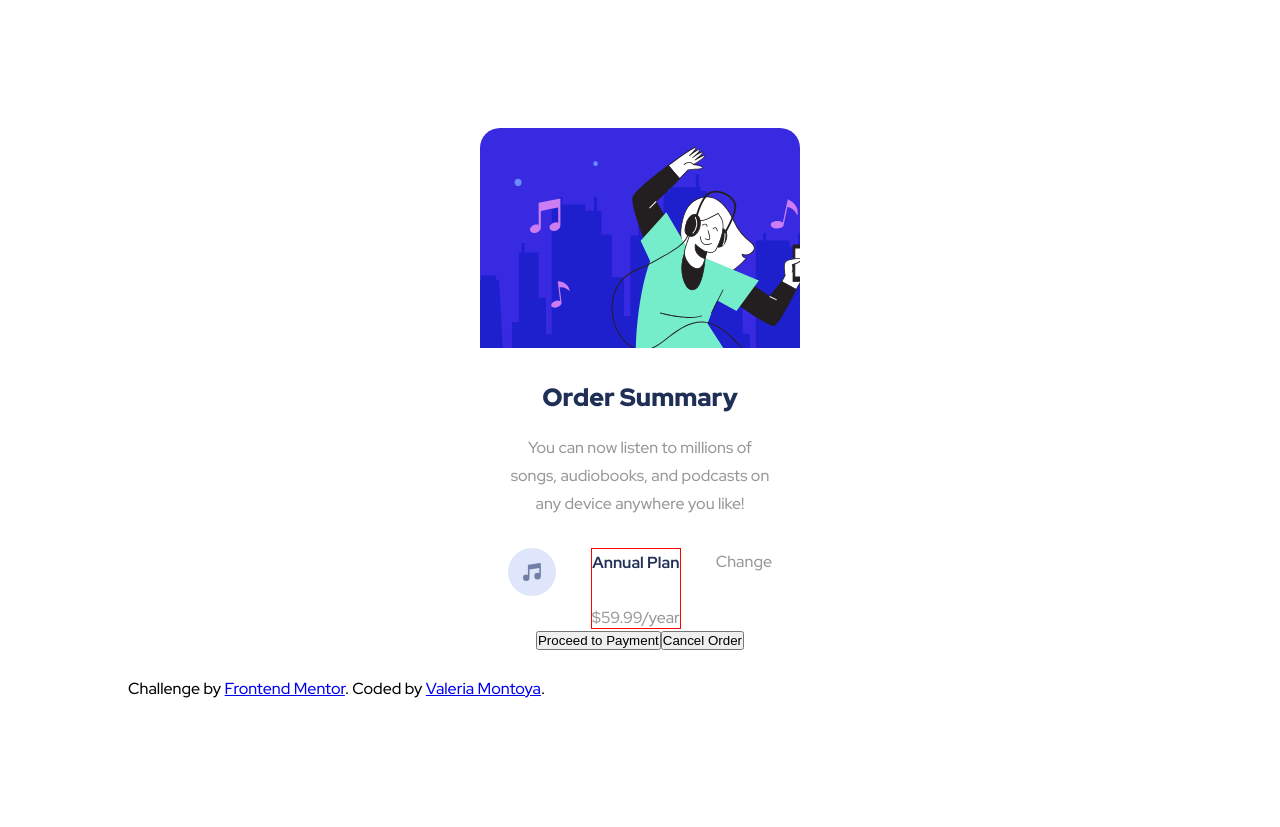
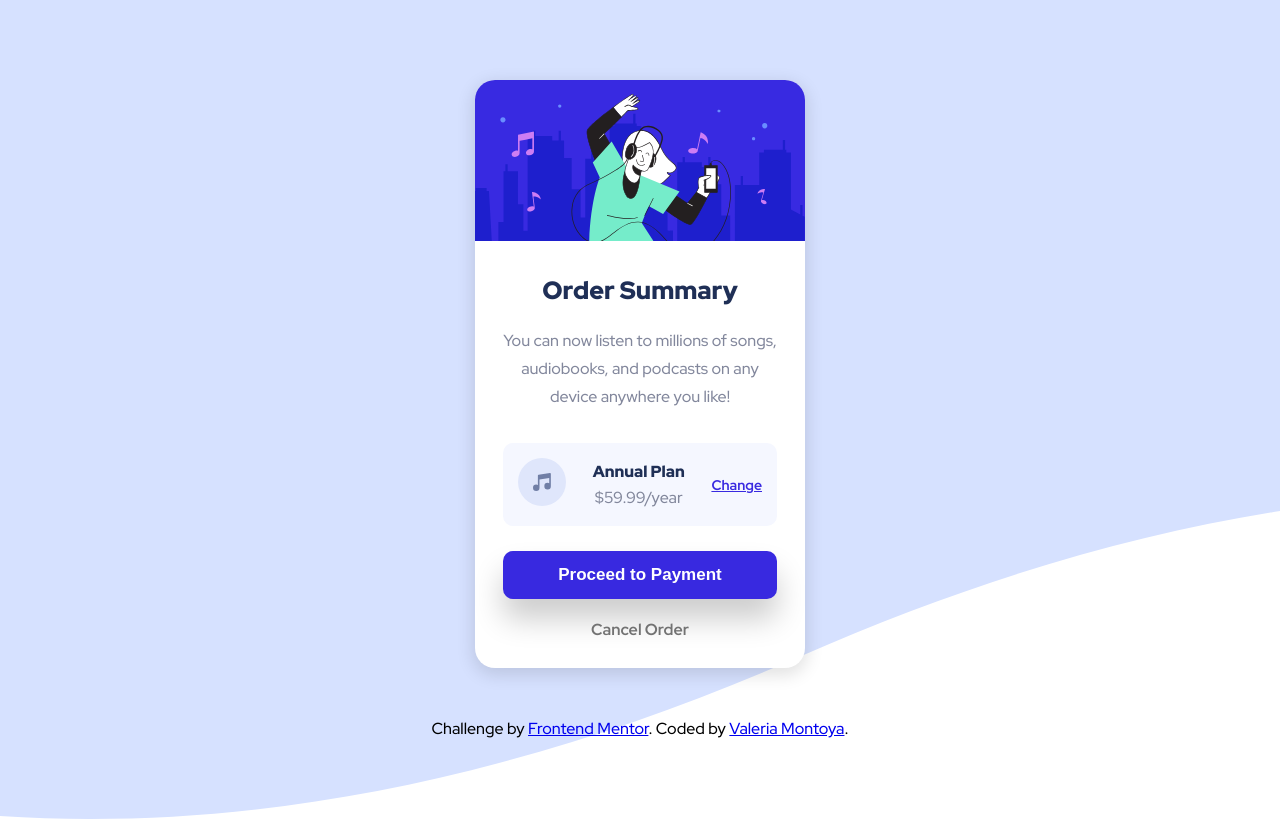
Before and after one commit to ValeriaMontoya/order-summary-card, a plain HTML site: page index.html in a window 1280 px wide. Drawn offline with Linux system fonts and the light colour scheme.

Commit message:
Challenge done

```diff
--- a/index.html
+++ b/index.html
@@ -10,17 +10,18 @@
   <link rel="preconnect" href="https://fonts.gstatic.com" crossorigin>
   <link href="https://fonts.googleapis.com/css2?family=Red+Hat+Display:wght@500;700;900&display=swap" rel="stylesheet">
   <link rel="stylesheet" href="./styles/styles.css">
+  <link rel="stylesheet" href="./styles/desktop.css" media="screen and (min-width: 1440px)">
   <title>Frontend Mentor | Order summary card</title>
 </head>
 <body>
   <main>
     <div class="card">
       <figure>
-        <img src="./images/illustration-hero.svg" alt="Ilustration of a person listening to music">
+        <img class="image" src="./images/illustration-hero.svg" alt="Ilustration of a person listening to music">
       </figure>
       <div class="container">
         <h1>Order Summary</h1>
-        <p>
+        <p class="description">
           You can now listen to millions of songs, audiobooks, and podcasts on any
           device anywhere you like!
         </p>
@@ -32,17 +33,17 @@
             <p class="plan-type">Annual Plan</p>
             <p>$59.99/year</p>
           </div>
-          <p class="change-plan">Change</p>
+          <a class="change-plan">Change</a>
         </div>
-        <button class="main-button">Proceed to Payment</buttonc>
-        <button class="secondary-button">Cancel Order</button>
+        <button class="main-button">Proceed to Payment</button>
+        <a class="cancel">Cancel Order</a>
       </div>
     </div>
   </main>
 
   <div class="attribution">
     Challenge by <a href="https://www.frontendmentor.io?ref=challenge" target="_blank">Frontend Mentor</a>.
-    Coded by <a href="#">Valeria Montoya</a>.
+    Coded by <a href="https://github.com/ValeriaMontoya">Valeria Montoya</a>.
   </div>
 </body>
 </html>
--- /dev/null
+++ b/styles/desktop.css
@@ -0,0 +1,46 @@
+body {
+  background-image: url("../images/pattern-background-desktop.svg");
+}
+
+main .card {
+  width: 450px;
+}
+
+main .card .container {
+  padding: 4.2rem;
+}
+
+main .card .description {
+  margin-bottom: 2.5rem;
+  line-height: 2.8rem;
+}
+
+main .card .plan-info {
+  margin-right: 120px;
+}
+
+main .card .change-plan:hover {
+  cursor: pointer;
+  text-decoration: none;
+  color: #766cf1;
+}
+
+main .card .main-button {
+  margin-bottom: 30px;
+}
+
+main .card .main-button:hover {
+  cursor: pointer;
+  background-color: #766cf1;
+}
+
+main .card .cancel {
+  color: rgb(114, 114, 114);
+  font-weight: 700;
+}
+
+main .card .cancel:hover {
+  cursor: pointer;
+  font-weight: 900;
+  color: hsl(223, 47%, 23%);
+}
--- a/styles/styles.css
+++ b/styles/styles.css
@@ -3,8 +3,8 @@
   --pale-blue: hsl(225, 100%, 94%);
   --bright-blue: hsl(245, 75%, 52%);
   --very-pale-blue: hsl(225, 100%, 98%);
-  --desaturated-blue: hsl(224, 23%, 55%);
   --dark-blue: hsl(223, 47%, 23%);
+  --text-color: #82879c;
 
   /* Typography */
   --body-font-family: "Red Hat Display", sans-serif;
@@ -23,13 +23,12 @@ html {
 body {
   font-family: var(--body-font-family);
   font-size: 1.6rem;
-  padding: 10vw;
-}
-
-main {
+  background-image: url("../images/pattern-background-mobile.svg");
+  background-size: cover;
   display: flex;
-  justify-content: center;
+  flex-direction: column;
   align-items: center;
+  padding: 10vh 10vw;
 }
 
 p {
@@ -39,13 +38,22 @@ p {
 main .card {
   border-radius: 20px;
   overflow: hidden;
-  width: 320px;
+  width: 330px;
   text-align: center;
-  color: rgb(151, 151, 151);
+  color: var(--text-color);
+  background-color: white;
+  margin-bottom: 50px;
+  box-shadow: 0px 5px 17px 2px rgba(0, 0, 0, 0.12);
+  -webkit-box-shadow: 0px 5px 17px 2px rgba(0, 0, 0, 0.12);
+  -moz-box-shadow: 0px 5px 17px 2px rgba(0, 0, 0, 0.12);
 }
 
 main .card .container {
   padding: 2.8rem;
+}
+
+main .card .image {
+  width: 100%;
 }
 
 main .card h1 {
@@ -55,21 +63,50 @@ main .card h1 {
   margin-bottom: 2rem;
 }
 
-main .card p:first-of-type {
-  margin-bottom: 3rem;
+main .card .description {
+  margin-bottom: 3.2rem;
   line-height: 2.8rem;
 }
 
 main .card .plan {
   display: flex;
   justify-content: space-between;
-}
-
-main .card .plan-info {
-  border: 1px solid red;
+  align-items: center;
+  background-color: var(--very-pale-blue);
+  padding: 1.5rem;
+  border-radius: 10px;
+  margin-bottom: 2.5rem;
 }
 
 main .card .plan-type {
+  font-weight: 900;
+  color: var(--dark-blue);
+  margin-bottom: 0.5rem;
+}
+
+main .card .change-plan {
+  text-decoration: underline;
+  color: var(--bright-blue);
   font-weight: 700;
-  color: var(--dark-blue);
+  font-size: 1.4rem;
 }
+
+main .card .main-button {
+  border: none;
+  color: white;
+  background-color: var(--bright-blue);
+  padding: 1.4rem;
+  border-radius: 10px;
+  width: 100%;
+  font-weight: 700;
+  font-size: 1.7rem;
+  margin-bottom: 2rem;
+  box-shadow: 0px 20px 30px 0px rgba(0, 0, 0, 0.2);
+  -webkit-box-shadow: 0px 20px 30px 0px rgba(0, 0, 0, 0.2);
+  -moz-box-shadow: 0px 20px 30px 0px rgba(0, 0, 0, 0.2);
+}
+
+main .card .cancel {
+  color: rgb(114, 114, 114);
+  font-weight: 700;
+}
```
